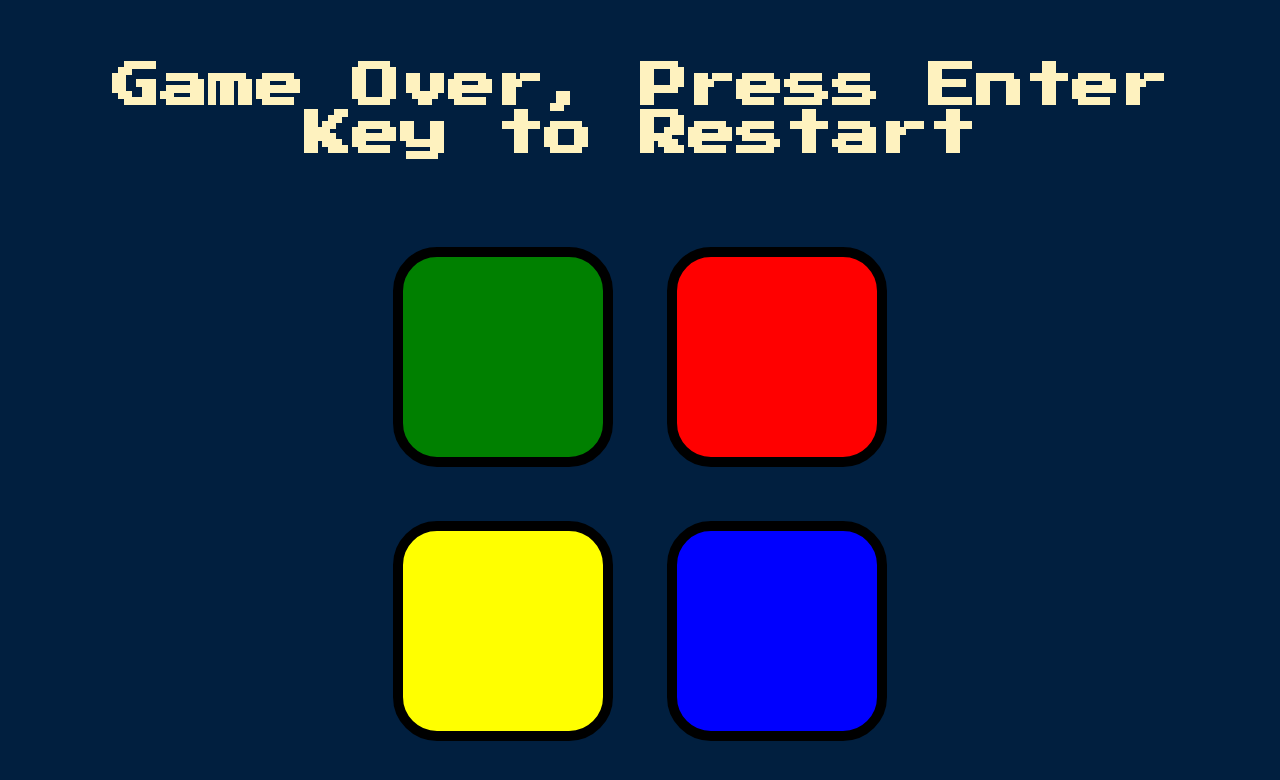
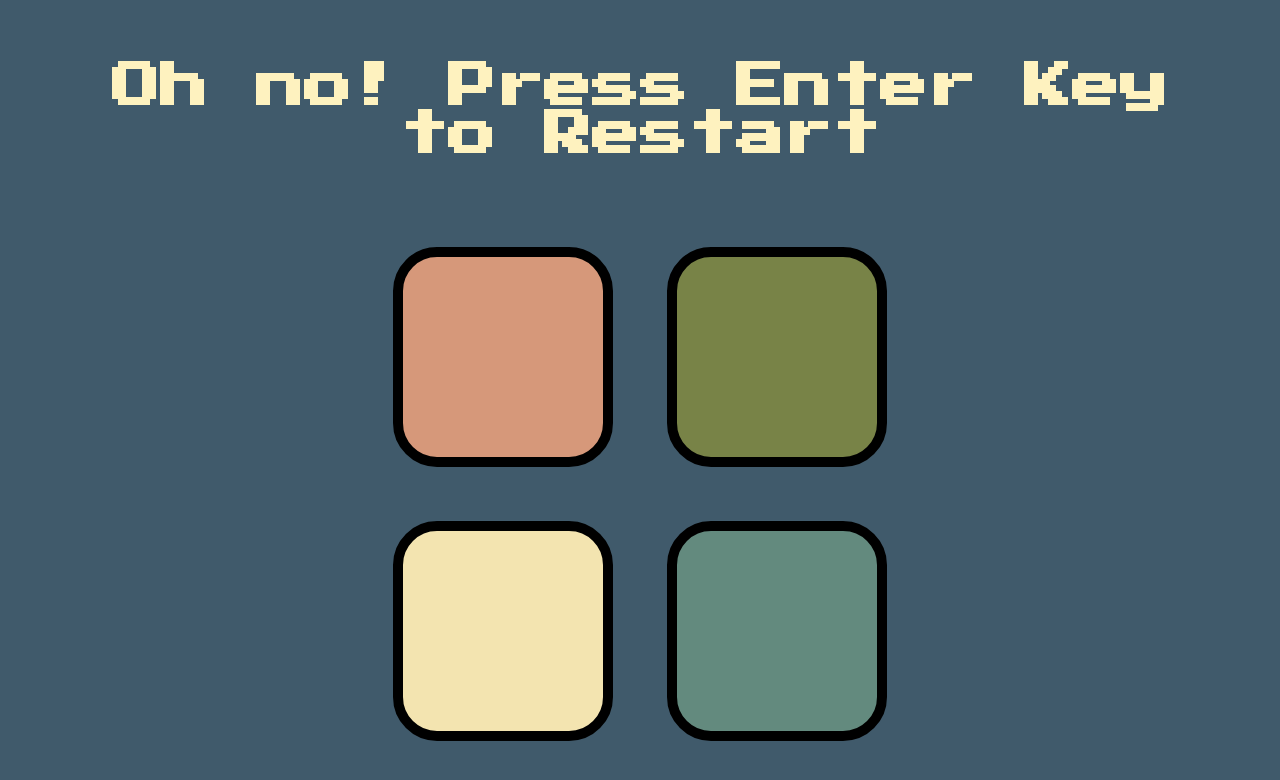
Before and after one commit to Momonhg/simon-game, a plain HTML site: page index.html in a window 1280 px wide. Both pictures are taken after a click on the element 503 px from the left and 309 px from the top of the page. Drawn offline with nearby package versions, Linux system fonts and the light colour scheme.

Commit message:
Change colors

```diff
--- a/game.js
+++ b/game.js
@@ -5,14 +5,12 @@ var gamePattern = [];
 var userClickedPattern = [];
 
 
-//*** end set up var
-
 
 //activate new game///
 $(document).on("keydown", newGame);
 function newGame(event) {
   level = 0;
-  gamePattern = [];// reset game pattern to have new game
+  gamePattern = [];
   var eventHappend = {
     eventType: "keydown",
     key: "Enter"
@@ -26,11 +24,10 @@ function newGame(event) {
 
 //activate new game///
 
-// CREATE PATTERN activeButton
-//loop nextSequence if randomChosenColour == after key pressed
+// CREATE PATTERN
 function nextSequence() {
-  userClickedPattern = [];// reset the userClickedPattern as empty
-  level++;// level need to level
+  userClickedPattern = [];
+  level++;
   $("h1").text("Level " + level);
   var randomNumber = Math.floor(Math.random() * 4);
   var randomChosenColour = buttonColours[randomNumber];
@@ -39,8 +36,6 @@ function nextSequence() {
   gamePattern.push(randomChosenColour);
   console.log(gamePattern);
 
-  // stop log after clicked and then check the elements to match with the clicked
-  //
 
 
 };
@@ -58,8 +53,7 @@ function clickedByUser() {
   butoonAnimation(userChosenColour);
   userClickedPattern.push(userChosenColour);
   checkAnswer();
-  // lastClicked = userClickedPattern.slice(-1)[0]; // cant compare array should change to element
-  // console.log (userClickedPattern);
+
 
 
 };
@@ -69,9 +63,9 @@ function clickedByUser() {
 
 function checkAnswer() {
 
-  for (var i = 0; i < userClickedPattern.length; i++) { //i =0; gamepattern 2 red yellow; click red; userpatter length = 1 - enter
+  for (var i = 0; i < userClickedPattern.length; i++) {
 
-    if (userClickedPattern[i] != gamePattern[i]) { // i= 0 -> userClickedPattern[0] =  red; gamePattern[0] = red -> equal -> not as statement if (when it is !==)
+    if (userClickedPattern[i] != gamePattern[i]) {
       console.log("false");
       makeSound('sounds/wrong.mp3')
       $("body").addClass("game-over");
@@ -79,16 +73,16 @@ function checkAnswer() {
         $("body").removeClass("game-over");
       }, 200);
 
-      $("#level-title").text("Game Over, Press Enter Key to Restart");
+      $("#level-title").text("Oh no! Press Enter Key to Restart");
 
-      //2. NEW GAME() if the user gets the sequence wrong.
+
       newGame();
 
 
-      // return; // loop stop after no more running
+
 
     }
-  } // i++ back to loop -> i =1 -> userClickedPattern =1 as earlier -> can't go back to loop -> console.log("true")
+  }
 
 console.log("true");
 if (userClickedPattern.length === gamePattern.length){
@@ -133,138 +127,4 @@ function butoonAnimation(currentId) {
     chosenClicked.removeClass("pressed");
   }, 100);
   chosenClicked.fadeOut(100).fadeIn(100).fadeOut(100).fadeIn(100);
-
-
-
-
 };
-
-
-// modifying as cleaner code
-// $("#green").on("click", function green() {
-//   $("#green").fadeOut(100).fadeIn(100).fadeOut(100).fadeIn(100);
-//   $("#green").addClass("pressed");
-//   setTimeout(function() {
-//     $("#green").removeClass("pressed");
-//   }, 100);
-// });
-//
-// $("#red").on("click", function red() {
-//   $("#red").fadeOut(100).fadeIn(100).fadeOut(100).fadeIn(100);
-//   $("#red").addClass("pressed");
-//   setTimeout(function() {
-//     $("#red").removeClass("pressed");
-//   }, 100);
-// });
-//
-//
-// $("#yellow").on("click", function yellow() {
-//   $("#yellow").fadeOut(100).fadeIn(100).fadeOut(100).fadeIn(100);
-//   $("#yellow").addClass("pressed");
-//   setTimeout(function() {
-//     $("#yellow").removeClass("pressed");
-//   }, 100);
-// });
-//
-// $("#blue").on("click", function blue() {
-//   $("#blue").fadeOut(100).fadeIn(100).fadeOut(100).fadeIn(100);
-//   $("#blue").addClass("pressed");
-//   setTimeout(function() {
-//     $("#blue").removeClass("pressed");
-//   }, 100);
-// });
-//
-//
-// // *** ENDDDD color add sound and animation
-//
-//
-//
-//
-//
-//
-//
-//
-//
-// // END CLICKED BUTTON
-
-
-
-
-
-/// NOT WORKING CODE
-//Timeout
-// while (lastPattern == lastClicked){
-//   nextSequence();
-//   level++;
-//   $("h1").text("Level " + level);
-//   nextSequence();
-//
-// }
-
-
-// checkAnswer
-
-// //check answer
-// function checkAnswer(userClickedPattern, gamePattern){
-//   if (userClickedPattern === gamePattern) {
-//     return true;
-//   }
-//   else if (userClickedPattern === null || gamePattern === null)
-//   {
-//     return false;
-//   }
-//   else if (userClickedPattern.length !== gamePattern.length)
-//   {
-//     return false;}
-//
-//   // If you don't care about the order of the elements inside
-//   // the array, you should sort both arrays here.
-//   // Please note that calling sort on an array will modify that array.
-//   // you might want to clone your array first.
-// else {
-//   for (var i = 0; i < userClickedPattern.length; i++) {
-//     if (userClickedPattern[i] !== gamePattern[i]) return false;
-//   }}
-//   return ("need");
-// };
-
-
-// for(var i = 0; i < userClickedPattern.length; i++){
-//
-// if (lastClicked == lastPattern && userClickedPattern[i] == gamePattern[i]) {
-//
-//
-// console.log("true");
-//
-//
-// }
-
-//
-// else if (lastClicked !== lastPattern) {
-//
-// console.log("false 1")
-//
-// }
-// else if (userClickedPattern[i] !== gamePattern[i])  {
-//
-// console.log("false 2")
-//
-// }
-//
-// else {
-//     console.log("false 2")
-// }
-//
-//
-//
-//
-// while (lastPattern == lastClicked){
-//   nextSequence();
-// // loop continue nextSequence
-//
-// }
-// alert ("not ok");
-// //end of loop
-// };
-
-//
--- a/styles.css
+++ b/styles.css
@@ -1,6 +1,6 @@
 body {
   text-align: center;
-  background-color: #011F3F;
+  background-color: #405a6b;
 }
 
 #level-title {
@@ -27,27 +27,27 @@ body {
 }
 
 .game-over {
-  background-color: red;
+  background-color: rgb(161, 83, 83);
   opacity: 0.8;
 }
 
 .red {
-  background-color: red;
+  background-color: #788347;
 }
 
 .green {
-  background-color: green;
+  background-color: #d6987a;
 }
 
 .blue {
-  background-color: blue;
+  background-color: #638a7e;
 }
 
 .yellow {
-  background-color: yellow;
+  background-color: #f3e4b0;
 }
 
 .pressed {
   box-shadow: 0 0 20px white;
-  background-color: grey;
+  background-color: #babba4;
 }
```
